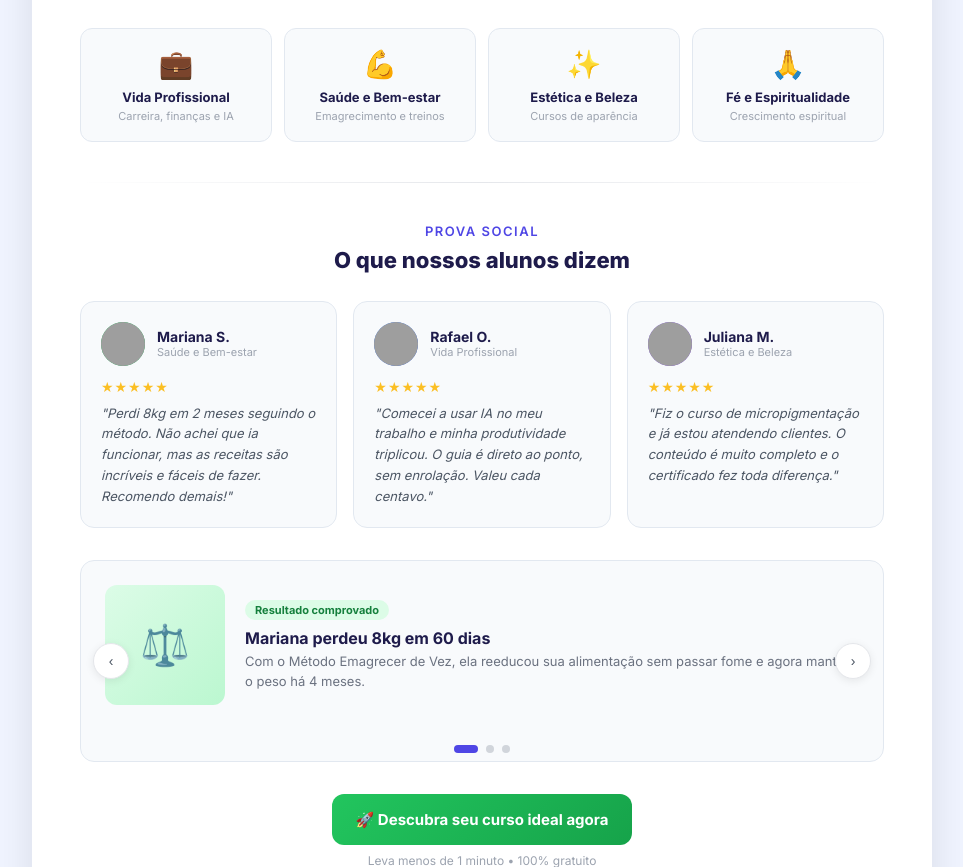
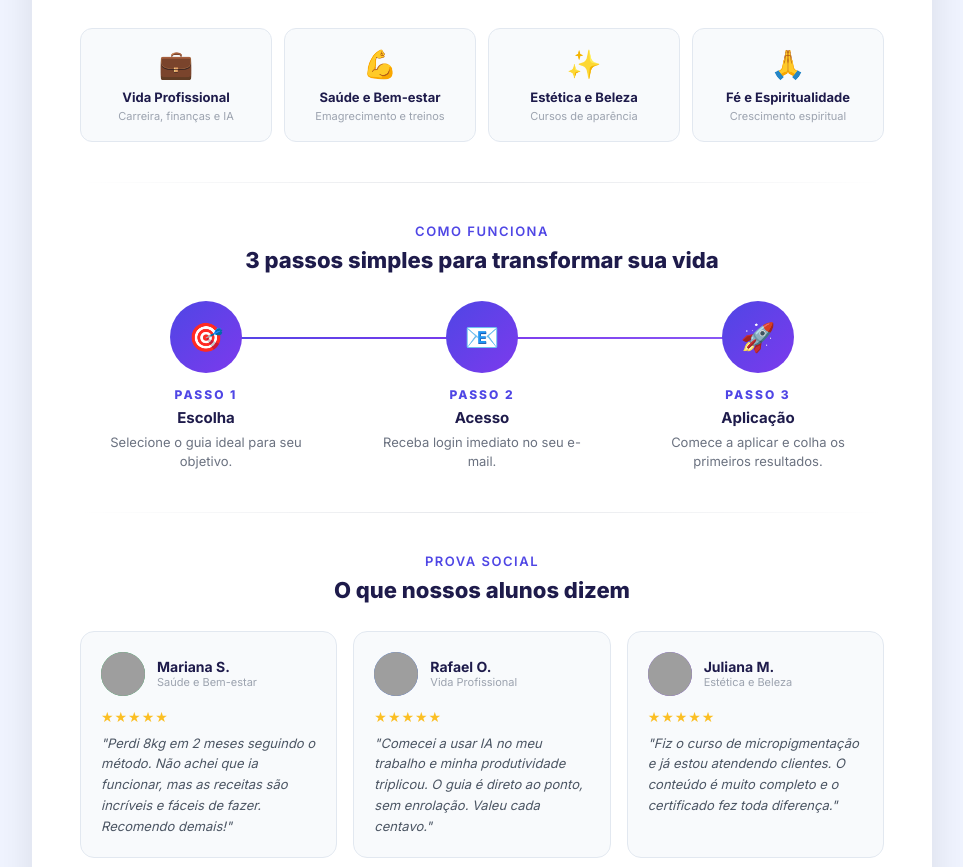
Before and after one commit to garciaary/funil-agente-afiliado, a Flask app: page / in a window 1280 px wide. Shown: the part 769-1636 px from the top of the page, without its empty margins (158-1121 px from the left). Run offline with Flask 3, Linux system fonts and the light colour scheme; grey boxes are pictures that could not be loaded.

Commit message:
Adiciona seção Como Funciona: 3 passos (Escolha, Acesso, Aplicação) com ícones minimalistas e layout horizontal

```diff
--- a/agente-afiliado/templates/index.html
+++ b/agente-afiliado/templates/index.html
@@ -95,6 +95,20 @@
 
     /* ========== PROVA SOCIAL ========== */
     .section-divider { width: 100%; height: 1px; background: linear-gradient(90deg, transparent, #e5e7eb, transparent); margin: 40px 0; }
+
+    /* Como Funciona */
+    .how-steps { display: grid; grid-template-columns: repeat(3, 1fr); gap: 24px; margin-bottom: 32px; position: relative; }
+    .how-steps::before { content: ''; position: absolute; top: 36px; left: 15%; right: 15%; height: 2px; background: linear-gradient(90deg, #4f46e5, #7c3aed, #8b5cf6); z-index: 0; }
+    .how-step { display: flex; flex-direction: column; align-items: center; text-align: center; position: relative; z-index: 1; animation: fadeUp 0.5s ease both; }
+    .how-step:nth-child(1) { animation-delay: 0.4s; }
+    .how-step:nth-child(2) { animation-delay: 0.5s; }
+    .how-step:nth-child(3) { animation-delay: 0.6s; }
+    .how-step-icon { width: 72px; height: 72px; border-radius: 50%; background: linear-gradient(135deg, #4f46e5, #7c3aed); display: flex; align-items: center; justify-content: center; font-size: 28px; color: white; margin-bottom: 14px; transition: transform 0.3s, box-shadow 0.3s; }
+    .how-step:hover .how-step-icon { transform: scale(1.1); box-shadow: 0 8px 25px rgba(79,70,229,0.3); }
+    .how-step-num { font-size: 12px; font-weight: 800; color: #4f46e5; text-transform: uppercase; letter-spacing: 2px; margin-bottom: 6px; }
+    .how-step-title { font-size: 15px; font-weight: 700; color: #1e1b4b; margin-bottom: 6px; }
+    .how-step-desc { font-size: 13px; color: #6b7280; line-height: 1.5; max-width: 200px; }
+    @media(max-width: 680px) { .how-steps { grid-template-columns: 1fr; gap: 20px; } .how-steps::before { display: none; } }
 
     .section-label { font-size: 13px; font-weight: 600; color: #4f46e5; text-transform: uppercase; letter-spacing: 1.5px; margin-bottom: 8px; text-align: center; }
     .section-title { font-size: 22px; font-weight: 800; color: #1e1b4b; text-align: center; margin-bottom: 28px; }
@@ -200,6 +214,32 @@
       <div class="cat-card"><div class="cat-icon">💪</div><div class="cat-title">Saúde e Bem-estar</div><div class="cat-sub">Emagrecimento e treinos</div></div>
       <div class="cat-card"><div class="cat-icon">✨</div><div class="cat-title">Estética e Beleza</div><div class="cat-sub">Cursos de aparência</div></div>
       <div class="cat-card"><div class="cat-icon">🙏</div><div class="cat-title">Fé e Espiritualidade</div><div class="cat-sub">Crescimento espiritual</div></div>
+    </div>
+
+    <!-- ========== COMO FUNCIONA ========== -->
+    <div class="section-divider"></div>
+    <div class="section-label">Como Funciona</div>
+    <div class="section-title">3 passos simples para transformar sua vida</div>
+
+    <div class="how-steps">
+      <div class="how-step">
+        <div class="how-step-icon">🎯</div>
+        <div class="how-step-num">Passo 1</div>
+        <div class="how-step-title">Escolha</div>
+        <div class="how-step-desc">Selecione o guia ideal para seu objetivo.</div>
+      </div>
+      <div class="how-step">
+        <div class="how-step-icon">📧</div>
+        <div class="how-step-num">Passo 2</div>
+        <div class="how-step-title">Acesso</div>
+        <div class="how-step-desc">Receba login imediato no seu e-mail.</div>
+      </div>
+      <div class="how-step">
+        <div class="how-step-icon">🚀</div>
+        <div class="how-step-num">Passo 3</div>
+        <div class="how-step-title">Aplicação</div>
+        <div class="how-step-desc">Comece a aplicar e colha os primeiros resultados.</div>
+      </div>
     </div>
 
     <!-- ========== SEÇÃO: PROVA SOCIAL ========== -->
```
